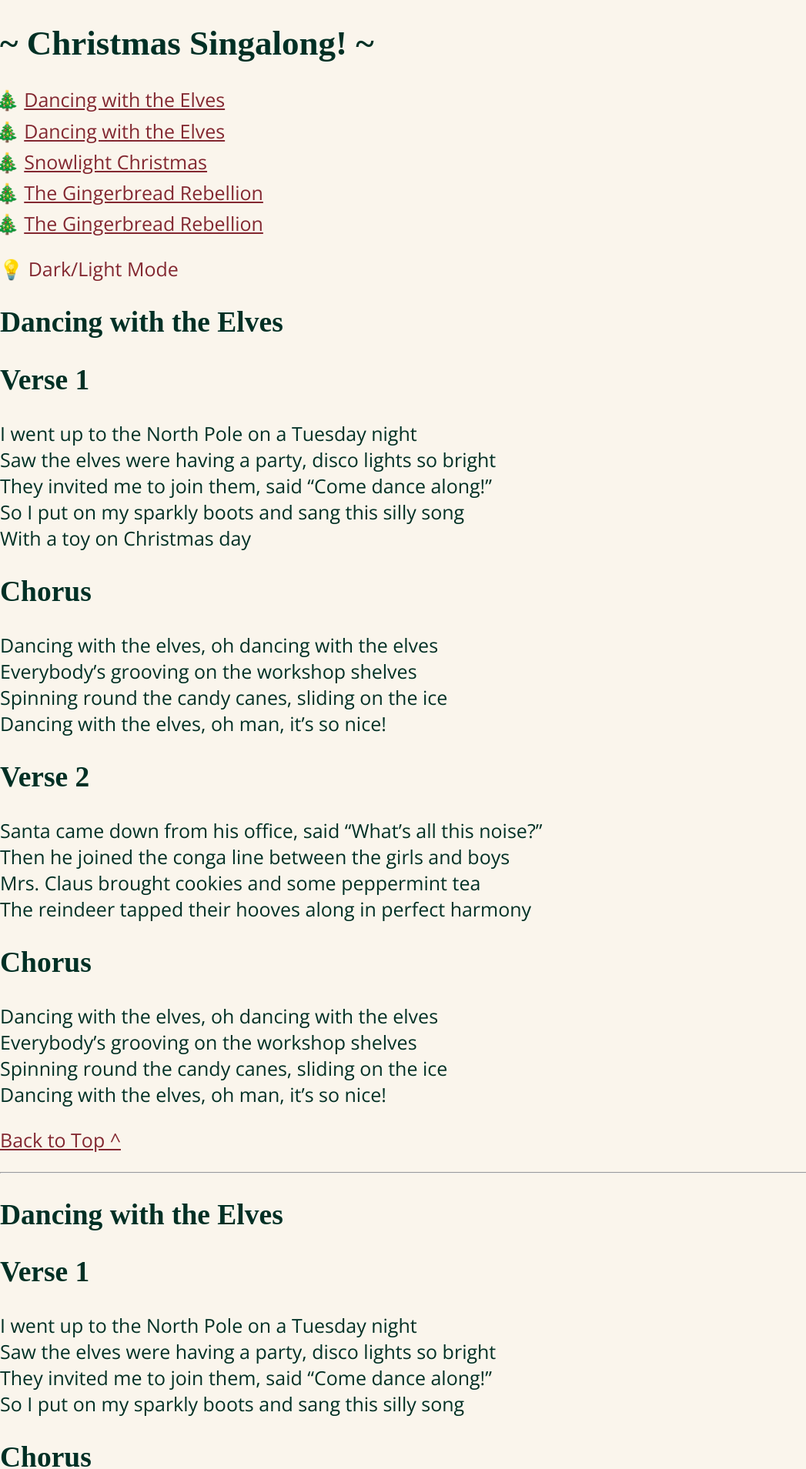
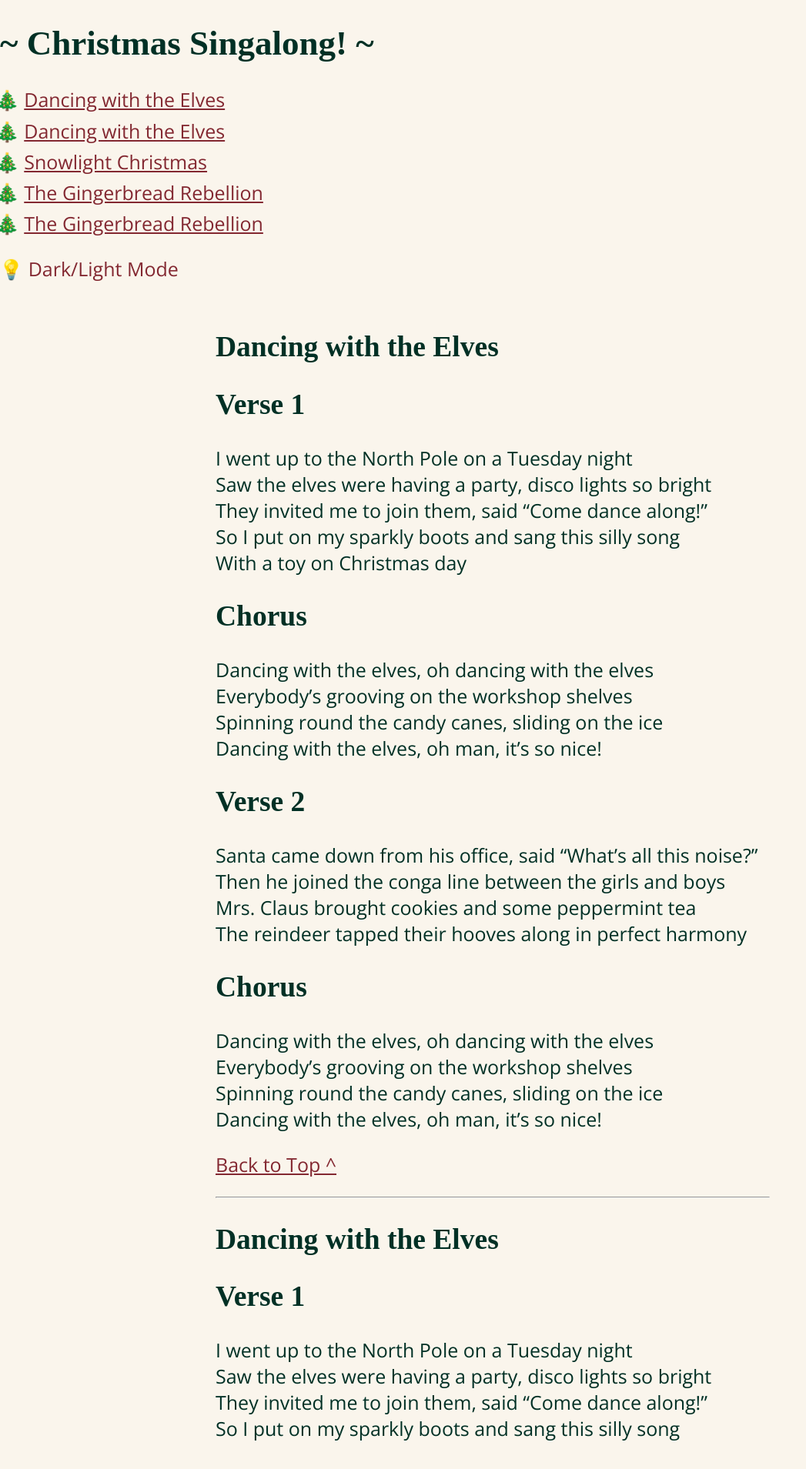
Before and after one commit to penguininja/christmas, a Jekyll site: the page built from index.md, in a window 1280 px wide. Shown: the top 1909 px of the page at 77% size, without its empty margins (0-1047 px from the left). Built offline with Jekyll 4.4.1, drawn with Linux system fonts in a browser that asks for light colours; some web fonts are replaced.

Commit message:
Fix content layout

```diff
--- a/assets/css/style.css
+++ b/assets/css/style.css
@@ -73,7 +73,7 @@ button:hover {
   cursor: pointer;
 }
 
-.main {
+main {
   display: flex;
   justify-content: center;
   padding: 7px;
--- a/index.md
+++ b/index.md
@@ -18,12 +18,14 @@ layout: default
 </header>
 
 <main>
-  {% for song in sorted_songs %}
-  <article class="song">
-    <h2 class="song-title" id="{{ song.title | slugify }}">{{ song.title }}</h2>
-    {{ song.content }}
-    <p><a href="#">Back to Top ^</a></p>
-    <hr>
-  </article>
-  {% endfor %}
+  <div class="main-content">
+    {% for song in sorted_songs %}
+    <article class="song">
+      <h2 class="song-title" id="{{ song.title | slugify }}">{{ song.title }}</h2>
+      {{ song.content }}
+      <p><a href="#">Back to Top ^</a></p>
+      <hr>
+    </article>
+    {% endfor %}
+  </div>
 </main>
```
